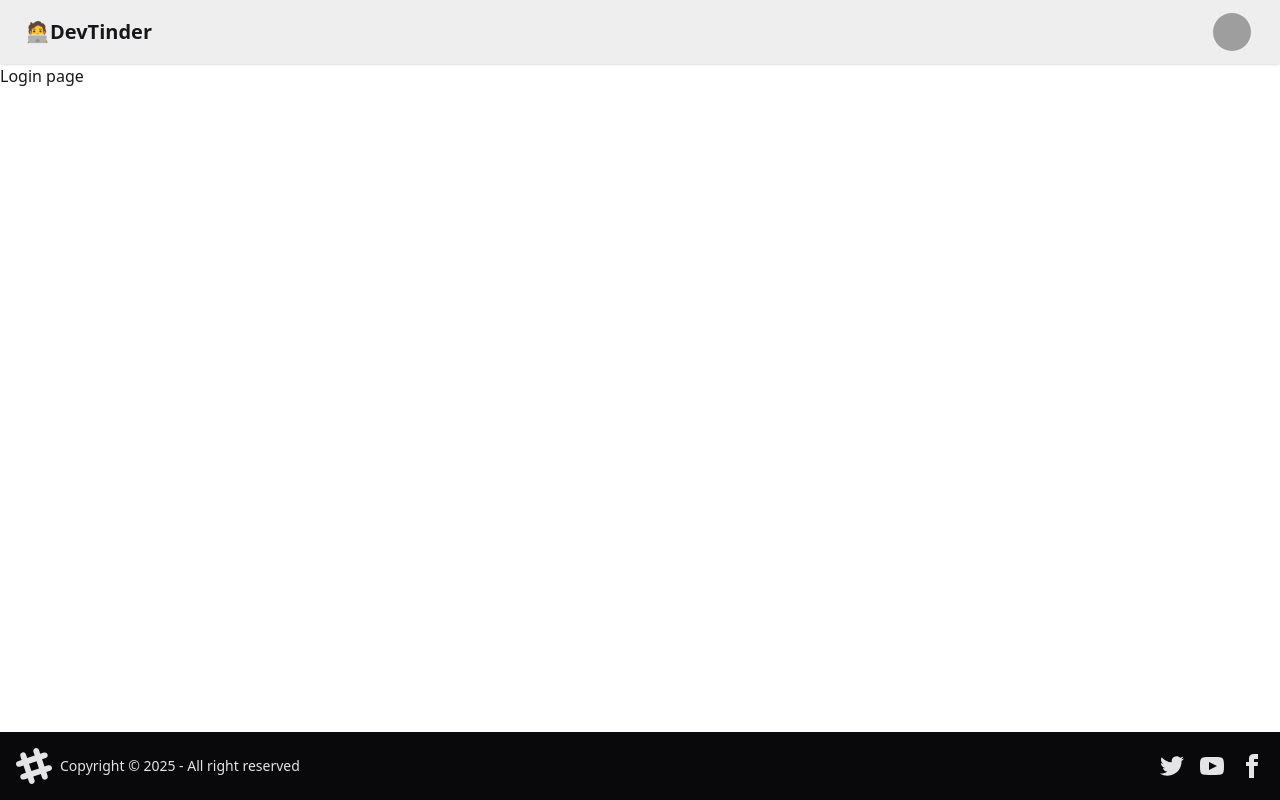
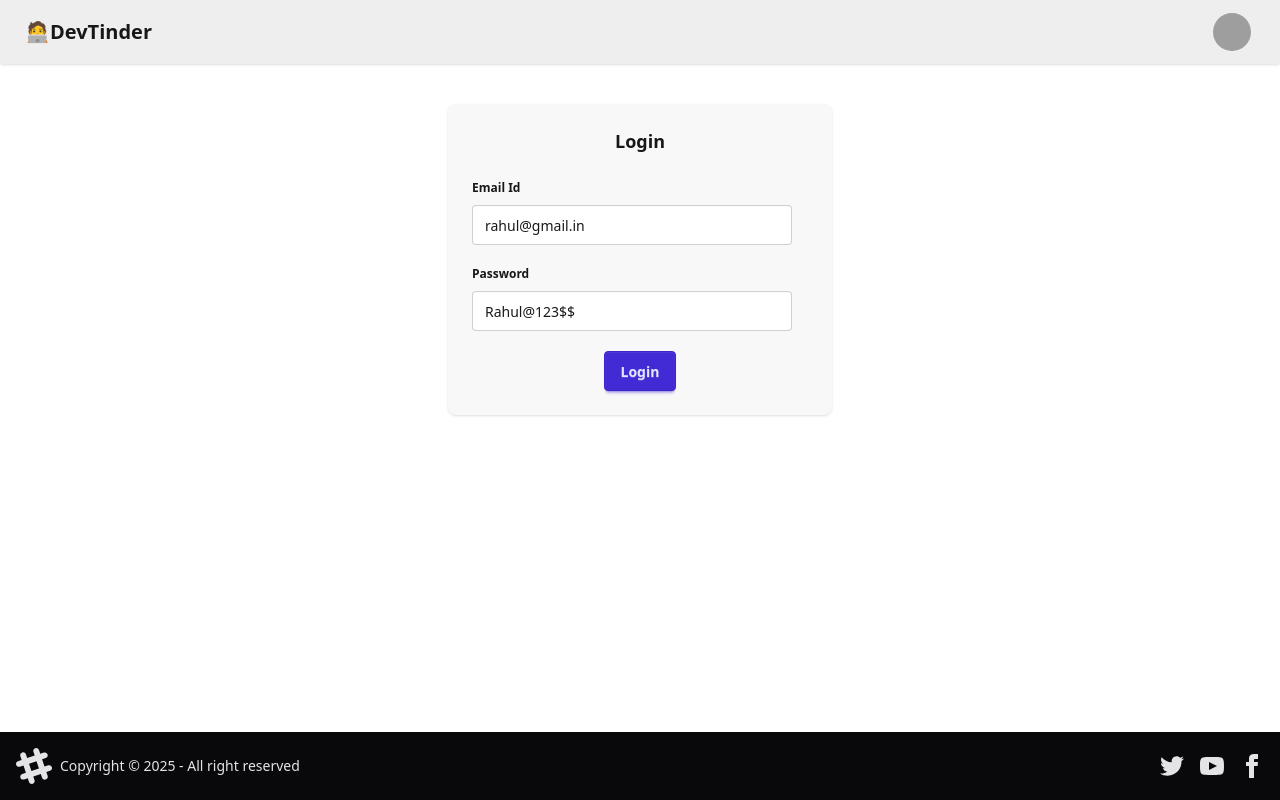
Before and after one commit to GMoulidharan/devTinder-Client, a React (Vite) app: page /login in a window 1280 px wide. Built offline with nearby package versions, Linux system fonts and the light colour scheme; grey boxes are pictures that could not be loaded.

Commit message:
Login page + Axios.post (cookies - token)

```diff
--- a/package.json
+++ b/package.json
@@ -11,6 +11,7 @@
   },
   "dependencies": {
     "@tailwindcss/vite": "^4.1.17",
+    "axios": "^1.13.2",
     "react": "^19.2.0",
     "react-dom": "^19.2.0",
     "react-router-dom": "^7.10.1",
--- a/src/components/Login.jsx
+++ b/src/components/Login.jsx
@@ -1,11 +1,59 @@
-import React from 'react'
+import axios from "axios";
+import React, { useState } from "react";
 
 const Login = () => {
+
+  const [emailId, setEmailid] = useState("rahul@gmail.in");
+  const[password, setPasssword] = useState("Rahul@123$$");
+
+  const handleLogin =async() =>{
+
+    try{
+      const res = axios.post("http://localhost:3000/login",{
+        emailId,
+        password
+    },{withCredentials:true})
+  }
+    catch(err){
+      console.log(err.message);
+
+    }
+  }
   return (
-    <div>
-      <h1>Login page</h1>
+    <div className="flex justify-center my-10">
+      <div className="card bg-base-200 w-96 shadow-sm">
+        <div className="card-body">
+          <h2 className="card-title justify-center">Login</h2>
+          <div className="">
+            <fieldset className="fieldset my-2">
+              <legend className="fieldset-legend">Email Id</legend>
+              <input
+                type="text"
+                value={emailId}
+                className="input"
+                placeholder=""
+                onChange={(e) => setEmailid(e.target.value)}
+              />
+            </fieldset>
+
+            <fieldset className="fieldset my-2">
+              <legend className="fieldset-legend">Password</legend>
+              <input
+                type="text"
+                value={password}
+                className="input"
+                onChange={(e) => setPasssword(e.target.value)}
+                placeholder=""
+              />
+            </fieldset>
+          </div>
+          <div className="card-actions justify-center">
+            <button className="btn btn-primary" onClick={handleLogin}>Login</button>
+          </div>
+        </div>
+      </div>
     </div>
-  )
-}
+  );
+};
 
-export default Login
+export default Login;
```
Also changed, not shown: 2 other files (tests, documents, lock files or other folders).
